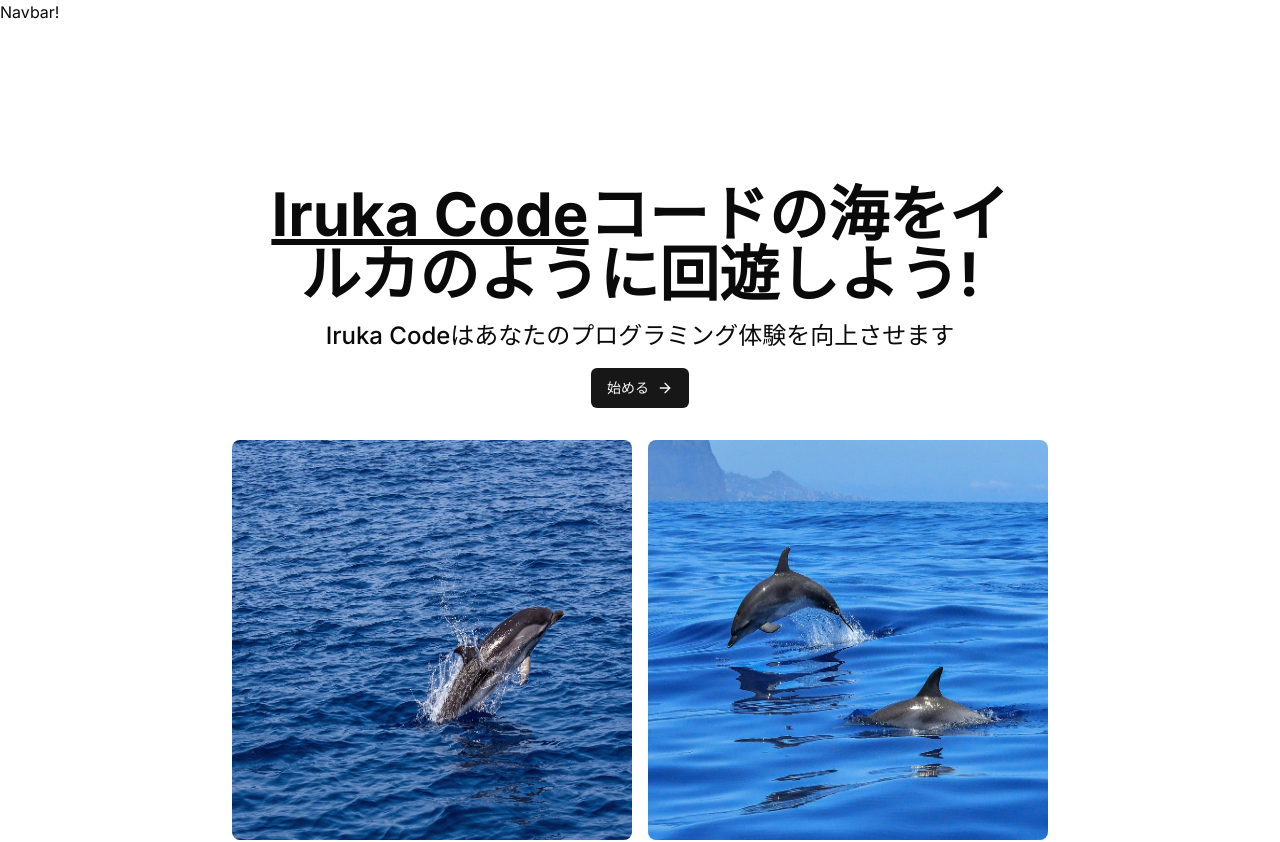
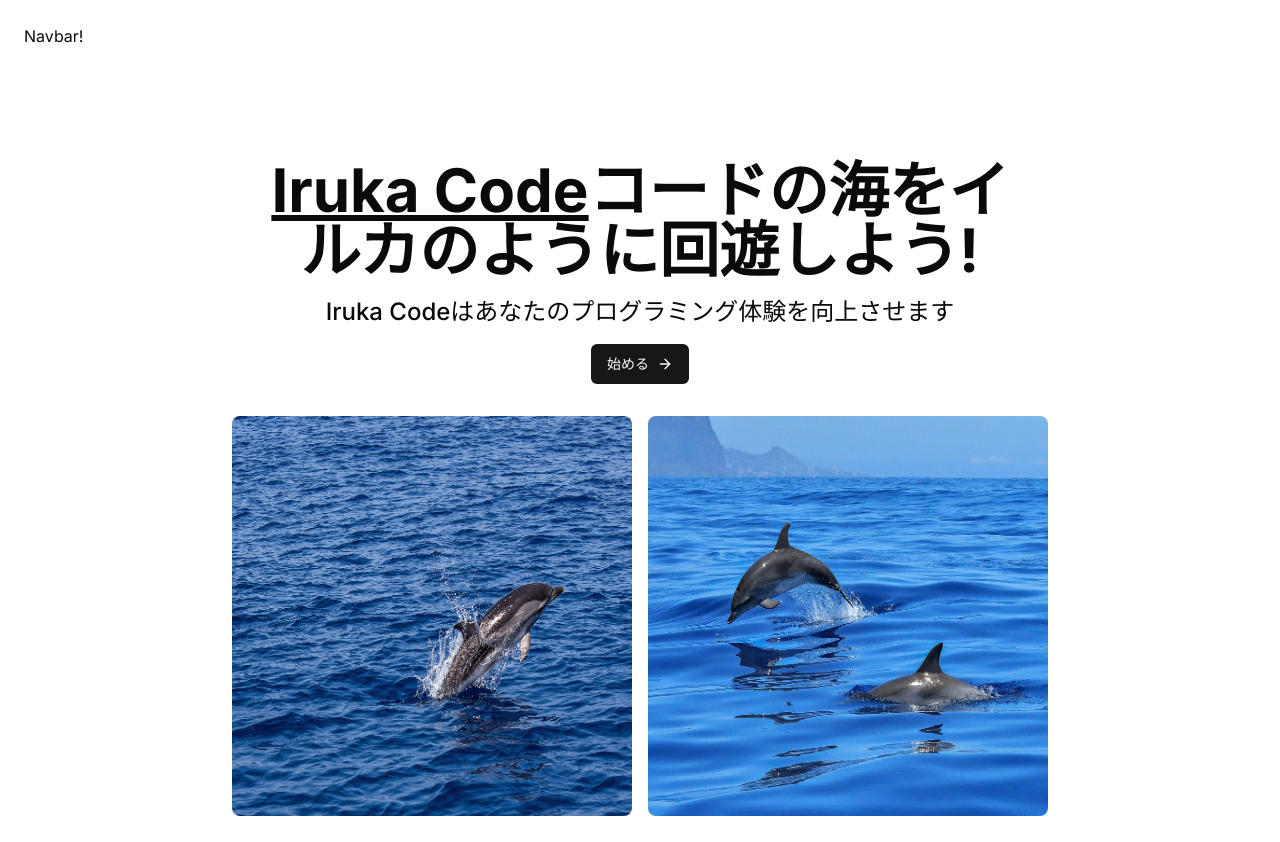
Before and after one commit to YNSTakeru/iruka-code-front, a Next.js app in the folder iruka-code/: page / in a window 1280 px wide. Shown: the top 842 px of the page. Built offline with nearby package versions, Linux system fonts and the light colour scheme.

Commit message:
ナビゲーションバーのhookを追加

```diff
--- a/iruka-code/src/app/(marketing)/_components/navbar.tsx
+++ b/iruka-code/src/app/(marketing)/_components/navbar.tsx
@@ -1,5 +1,19 @@
 'use client';
 
+import { useScrollTop } from '@/hooks/use-scroll-top';
+import { cn } from '@/lib/utils';
+
 export const Navbar = () => {
-  return <div>Navbar!</div>;
+  const scrolled = useScrollTop();
+
+  return (
+    <div
+      className={cn(
+        'z-50 bg-background fixed top-0 flex items-center w-full p-6',
+        scrolled && 'border-b shadow-sm',
+      )}
+    >
+      Navbar!
+    </div>
+  );
 };
--- /dev/null
+++ b/iruka-code/src/hooks/use-scroll-top.tsx
@@ -0,0 +1,20 @@
+import { useEffect, useState } from 'react';
+
+export const useScrollTop = (threshold = 10) => {
+  const [scrolled, setScrolled] = useState(false);
+
+  useEffect(() => {
+    const handleScroll = () => {
+      if (window.scrollY > threshold) {
+        setScrolled(true);
+      } else {
+        setScrolled(false);
+      }
+    };
+
+    window.addEventListener('scroll', handleScroll);
+    return () => window.removeEventListener('scroll', handleScroll);
+  }, [threshold]);
+
+  return scrolled;
+};
```
